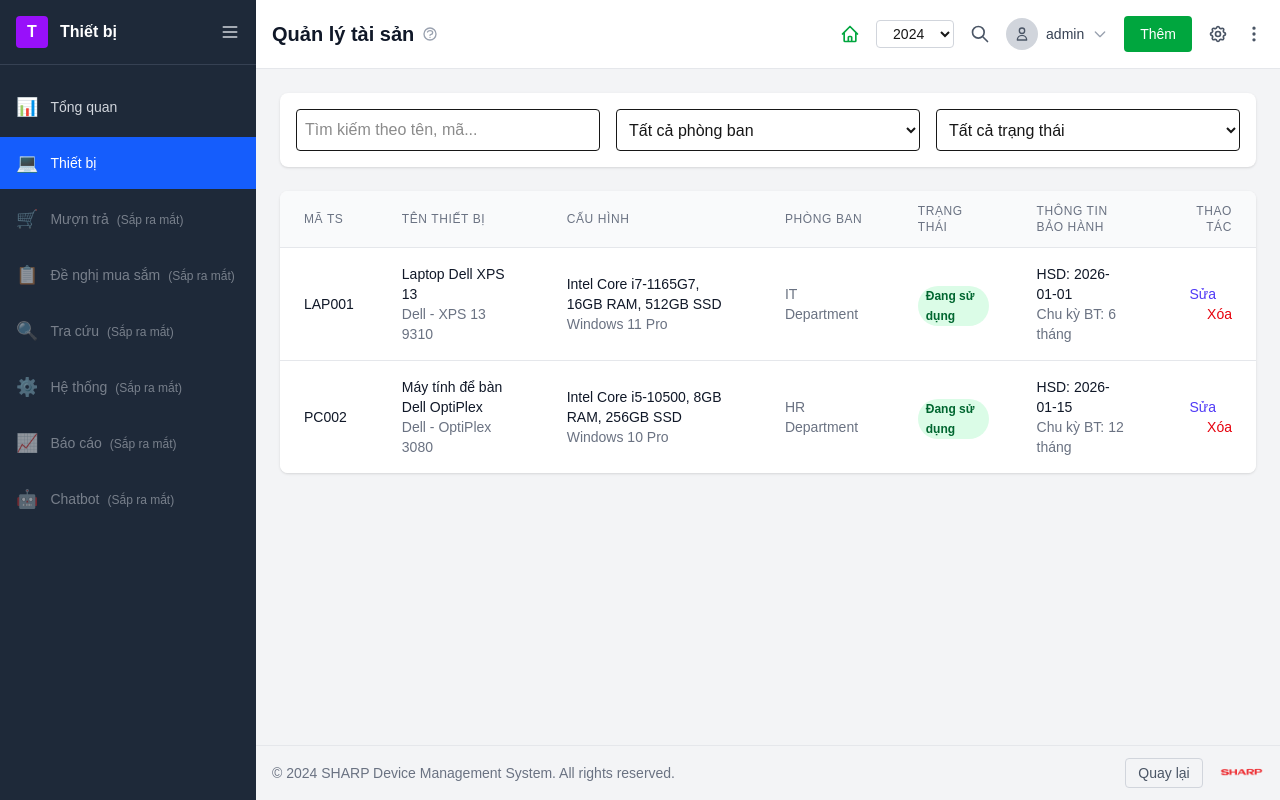
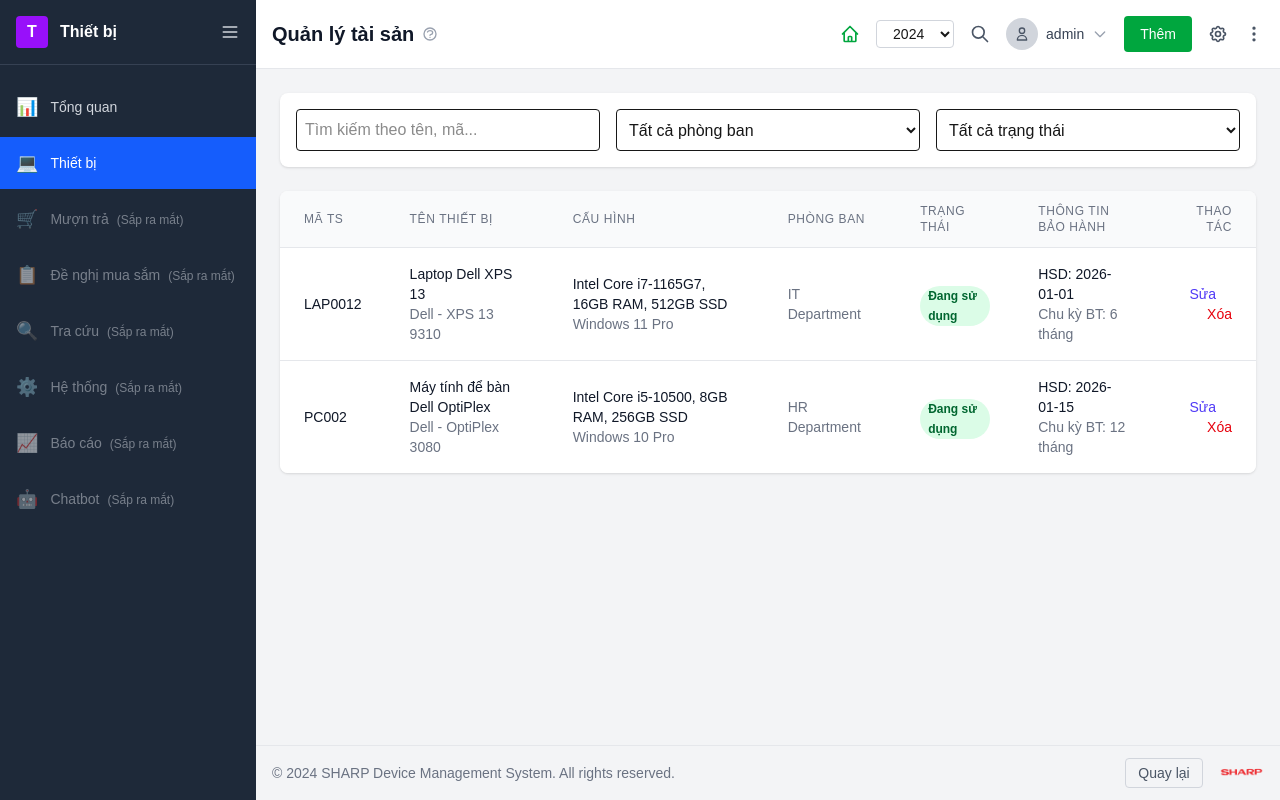
Before and after one commit to DauDinhQuangAnh/ASSET_MANAGEMENT, a Next.js app: page /devices in a window 1280 px wide. Built offline with nearby package versions, Linux system fonts and the light colour scheme.

Commit message:
Test sửa nhẹ

```diff
--- a/src/app/devices/page.tsx
+++ b/src/app/devices/page.tsx
@@ -8,7 +8,7 @@ import Footer from "../components/Footer";
 const fakeDevices = [
   {
     id: 1,
-    asset_code: "LAP001",
+    asset_code: "LAP0012",
     asset_name: "Laptop Dell XPS 13",
     category_id: 1, // 1: Laptop
     brand: "Dell",
```
